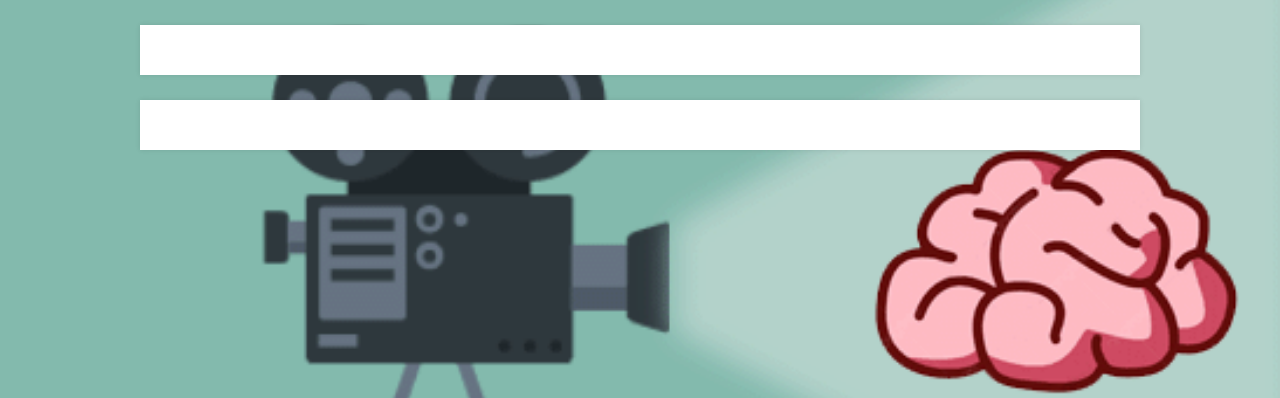
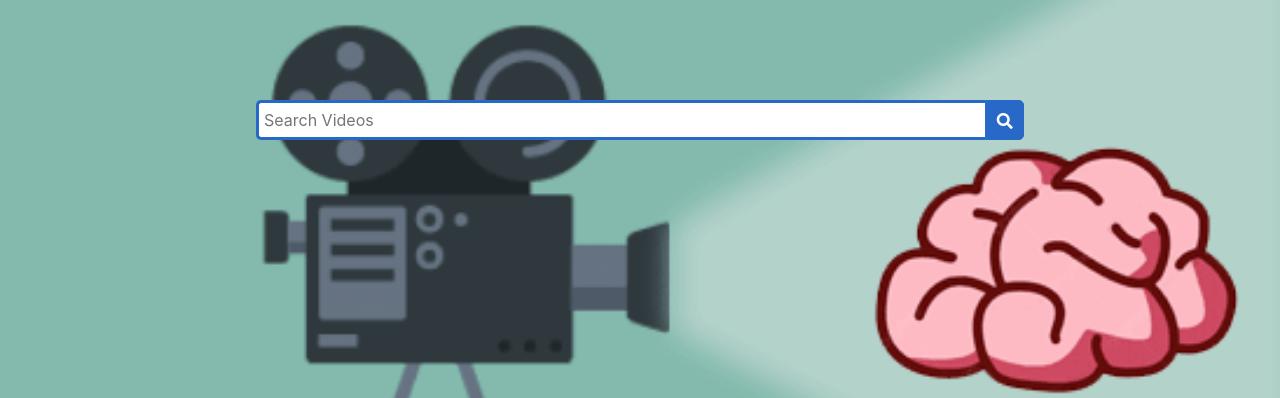
Before and after one commit to stevenanderson-git/BrainFilms, a Flask app: page / in a window 1280 px wide. Shown: the part 80-478 px from the top of the page. Run offline with Flask 2, Linux system fonts and the light colour scheme; some libraries are stand-ins or nearby versions.

Commit message:
HTML, CSS search added, need flask

```diff
--- a/main.py
+++ b/main.py
@@ -24,7 +24,7 @@ app.config['MYSQL_HOST'] = 'localhost'
 
 app.config['MYSQL_USER'] = 'root'
 # TODO: ask professor about proper passwords for website.
-app.config['MYSQL_PASSWORD'] = 'root' # change this back to 'root' if changed
+app.config['MYSQL_PASSWORD'] = 'mysql' # change this back to 'root' if changed
 
 # TODO: change database name for uniforimity in project.
 app.config['MYSQL_DB'] = 'braindb'
--- a/static/style.css
+++ b/static/style.css
@@ -22,7 +22,6 @@ body {
 	background-repeat: no-repeat;
 	background-size: cover;
   	margin: 0;
-
 }
 
 
@@ -363,3 +362,38 @@ body.loggedin {
 	*/
 	box-shadow: 5px 5px #49529b;
 }
+
+/*searchbar css*/
+.search {
+	width: 100%;
+	position: relative;
+	display: flex;
+}
+.search-term {
+	width: 100%;
+	border: 3px solid #2868c7;
+	border-right: none;
+	padding: 5px;
+	height: 40px;
+	border-radius: 5px 0 0 5px;
+	outline: none;
+	color: #c1c4c8;
+}
+.search-btn {
+	width: 40px;
+	height: 40px;
+	border: 1px solid #2868c7;
+	background: #2868c7;
+	text-align: center;
+	color: #fff;
+	border-radius: 0 5px 5px 0;
+	cursor: pointer;
+	font-size: 20px;
+}
+.search-wrap{
+	width: 60%;
+	position: absolute;
+	top: 25%;
+	left: 50%;
+	transform: translate(-50%, -50%);
+}
--- a/templates/index.html
+++ b/templates/index.html
@@ -16,11 +16,17 @@
 			</div>
 		</div>
 
-		<div class='content'>
+		<div class='index-content'>
 			<!-- TODO: add searchbar-->
-			<div class = 'searchbar'>
+			<div class = 'search-wrap'>
+				<div class="search">
+					<input type="text" class="search-term" placeholder="Search Videos">
+					<button type="submit" class="search-btn">
+					  <i class="fa fa-search"></i>
+				   </button>
+				 </div>
+			</div>
 
-			</div>
 			<!-- TODO: display top rated video thumbnails-->
 			<div class='topthumbs'>
 
```
